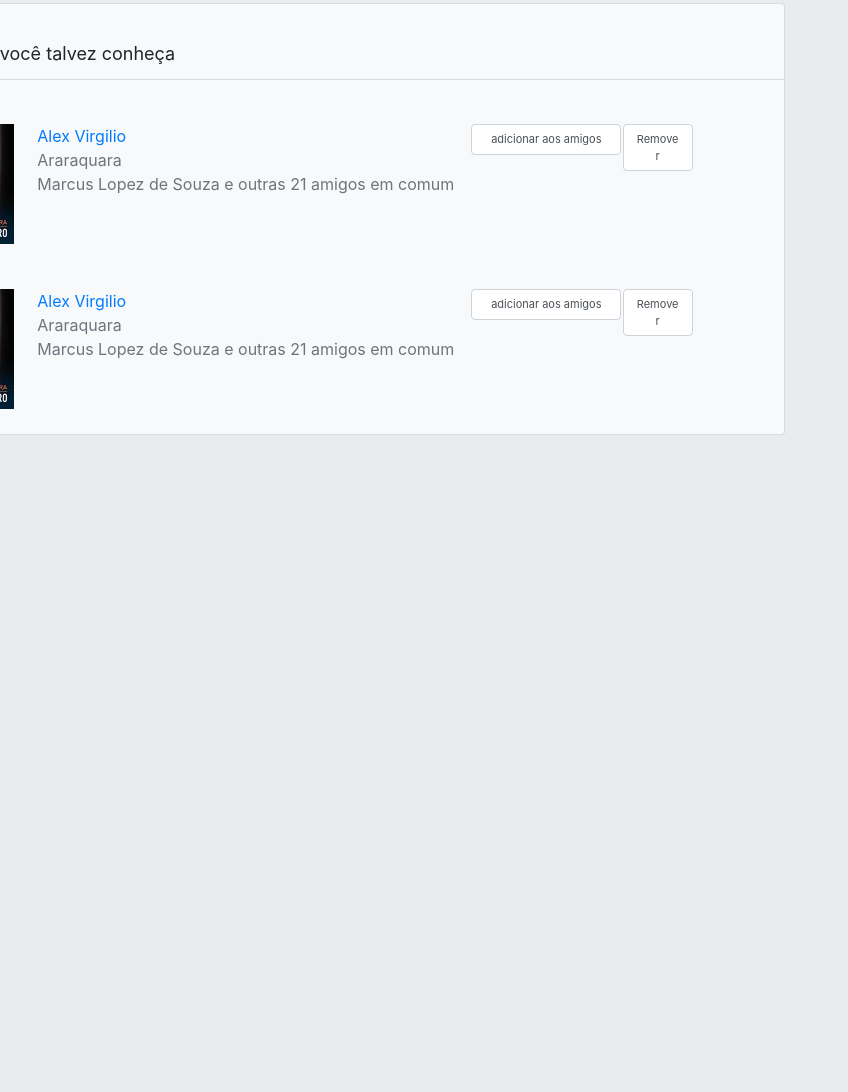
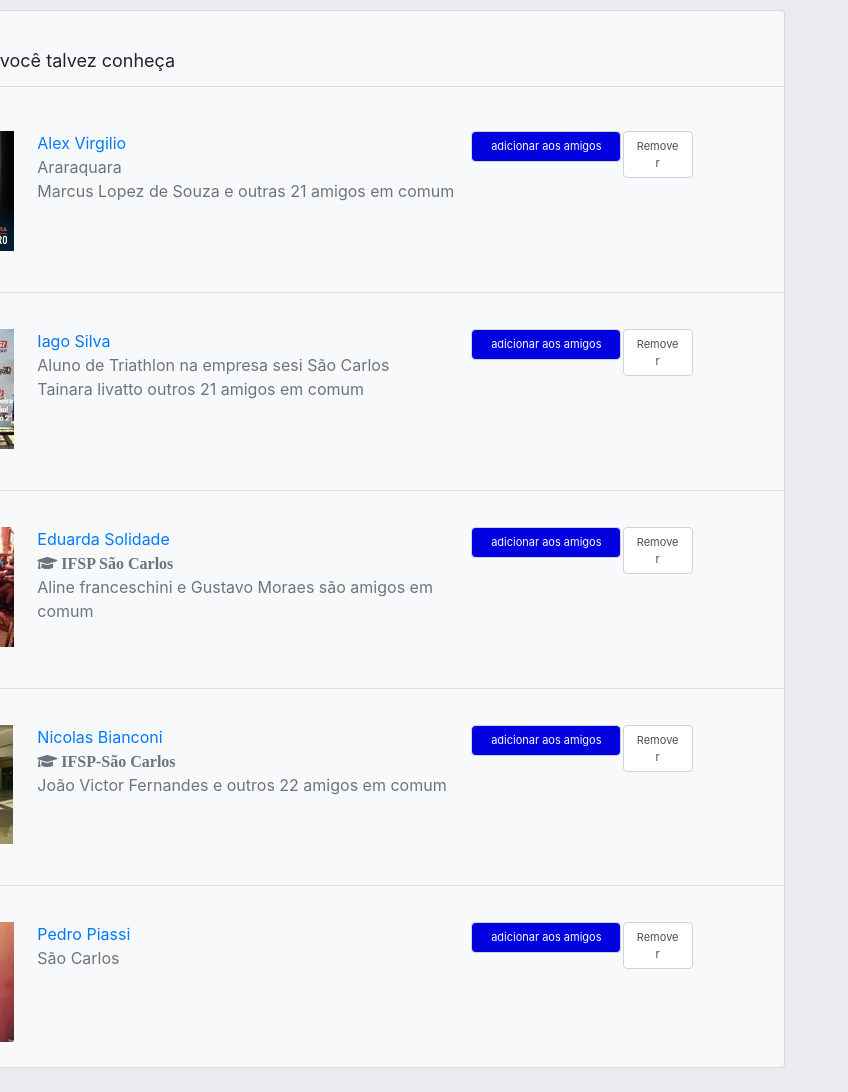
Before and after one commit to NathanHGS/Trabalho-Facebook, a plain HTML site: page encontrar amigo.html in a window 1280 px wide. Shown: the part 379-1471 px from the top of the page, without its empty margins (0-848 px from the left). Before the commit the page ends 838 px from the top, so only its background shows below. Drawn offline with Linux system fonts and the light colour scheme.

Commit message:
Paginba encontrar amigos finalizada

```diff
--- a/encontrar amigo.html
+++ b/encontrar amigo.html
@@ -235,8 +235,28 @@
             </div>
           </div>
         </div>
+        <div class="col">
+          <div class="container">
+            <div class="card">
+              <div class="card-header bg-light">
+                <span class="text-muted" style="font-size: 18px;">adicionar contatos pessoais</span>
+              </div>
+              <div class="card-body bg-light">
+                <img src="img/gmail.png" class="mx-3">
+                <img src="img/outlook.png" class="mx-3">
+                <img src="img/msn.png" class="mx-3">
+                <img src="img/yahoo.jpg" class="mx-3">
+                <br>
+                <span class="text-muted" style="font-size: 13px;">Escolha como você se comunica com seus amigos.</span><a href="#" style="font-size: 13px;">Veja como funciona </a><span style="font-size: 13px;" class="text-muted"> ou </span><a href="#" style="font-size: 13px;"> gerencie contatos importados</a>
+                <br>
+                <input type="email" name="email" style="width:300px; ">
+                <button type="button" class="btn btn-primary btn-sm my-2" style="margin-left: 150px;" >Encontrar amigos</button>
+              </div>
+            </div>
+          </div>
+        </div>
       </div>
-       <div class="row my-4">
+      <div class="row my-4">
         <div class="col-10" style="margin-left: -220px;">
           <div class="card bg-light">
             <div class="card-header bg-light my-4">
@@ -253,25 +273,82 @@
                   <span class="text-muted">Marcus Lopez de Souza e outras 21 amigos em comum</span>
                 </div>
                 <div class="col-2  ">
-                  <button type="button" class="form-control" style="margin-left: -20px; font-size: 11px; width: 150px;">adicionar aos amigos</button>
+                  <button type="button" class="form-control" style="margin-left: -20px; font-size: 11px; width: 150px; background-color: #0101DF; color: white;">adicionar aos amigos</button>
                 </div>
                 <div class="col-1">
                   <button class="form-control"  style="margin-left: -20px; font-size: 11px; width: 70px;">Remover</button>
                 </div>
               </div>
             </div>
+            <hr>
             <div class="card-body">
               <div class="row">
                 <div class="col-2">
-                  <img src="img/alex.jpg" class="mx-2 " style="margin-bottom: 5px;" >
+                  <img src="img/iago.jpg" class="mx-2 " style="margin-bottom: 5px;" >
                 </div>
                 <div class="col-6">
-                  <a href="" class="text-bold">Alex Virgilio</a><br>
-                  <span class="text-muted">Araraquara</span><br>
-                  <span class="text-muted">Marcus Lopez de Souza e outras 21 amigos em comum</span>
+                  <a href="" class="text-bold">Iago Silva</a><br>
+                  <span class="text-muted">Aluno de Triathlon na empresa sesi São Carlos</span><br>
+                  <span class="text-muted">Tainara livatto outros 21 amigos em comum</span>
                 </div>
                 <div class="col-2  ">
-                  <button type="button" class="form-control" style="margin-left: -20px; font-size: 11px; width: 150px;">adicionar aos amigos</button>
+                  <button type="button" class="form-control" style="margin-left: -20px; font-size: 11px; width: 150px; background-color: #0101DF; color: white;">adicionar aos amigos</button>
+                </div>
+                <div class="col-1">
+                  <button class="form-control"  style="margin-left: -20px; font-size: 11px; width: 70px;">Remover</button>
+                </div>
+              </div>
+            </div>
+            <hr>
+            <div class="card-body">
+              <div class="row">
+                <div class="col-2">
+                  <img src="img/eduarda.jpg" class="mx-2 " style="margin-bottom: 5px;" >
+                </div>
+                <div class="col-6">
+                  <a href="" class="text-bold">Eduarda Solidade</a><br>
+                  <span class="text-muted"><i class="fas fa-graduation-cap"><span> IFSP São Carlos</span></i></span><br>
+                  <span class="text-muted">Aline franceschini e Gustavo Moraes são amigos em comum</span>
+                </div>
+                <div class="col-2  ">
+                  <button type="button" class="form-control" style="margin-left: -20px; font-size: 11px; width: 150px; background-color: #0101DF; color: white;">adicionar aos amigos</button>
+                </div>
+                <div class="col-1">
+                  <button class="form-control"  style="margin-left: -20px; font-size: 11px; width: 70px;">Remover</button>
+                </div>
+              </div>
+            </div>
+            <hr>
+            <div class="card-body">
+              <div class="row">
+                <div class="col-2">
+                  <img src="img/nicolas.jpg" class="mx-2 " style="margin-bottom: 5px;" >
+                </div>
+                <div class="col-6">
+                  <a href="" class="text-bold">Nicolas Bianconi</a><br>
+                  <span class="text-muted"><i class="fas fa-graduation-cap"><span> IFSP-São Carlos</span></i></span><br>
+                  <span class="text-muted">João Victor Fernandes e outros 22 amigos em comum</span>
+                </div>
+                <div class="col-2  ">
+                  <button type="button" class="form-control" style="margin-left: -20px; font-size: 11px; width: 150px; background-color: #0101DF; color: white;">adicionar aos amigos</button>
+                </div>
+                <div class="col-1">
+                  <button class="form-control"  style="margin-left: -20px; font-size: 11px; width: 70px;">Remover</button>
+                </div>
+              </div>
+            </div>
+            <hr>
+            <div class="card-body">
+              <div class="row">
+                <div class="col-2">
+                  <img src="img/pedro.jpg" class="mx-2 " style="margin-bottom: 5px;" >
+                </div>
+                <div class="col-6">
+                  <a href="" class="text-bold">Pedro Piassi</a><br>
+                  <span class="text-muted">São Carlos</span><br>
+                </div>
+                <div class="col-2  ">
+                  <button type="button" class="form-control" style="margin-left: -20px; font-size: 11px; width: 150px; background-color: #0101DF; color: white;">adicionar aos amigos</button>
                 </div>
                 <div class="col-1">
                   <button class="form-control"  style="margin-left: -20px; font-size: 11px; width: 70px;">Remover</button>
```
Also changed, not shown: testpatryck_não mexer.html (deleted, +0 -20 lines), img/eduarda.jpg (added), img/iago.jpg (added), img/nicolas.jpg (added), img/pedro.jpg (added).
